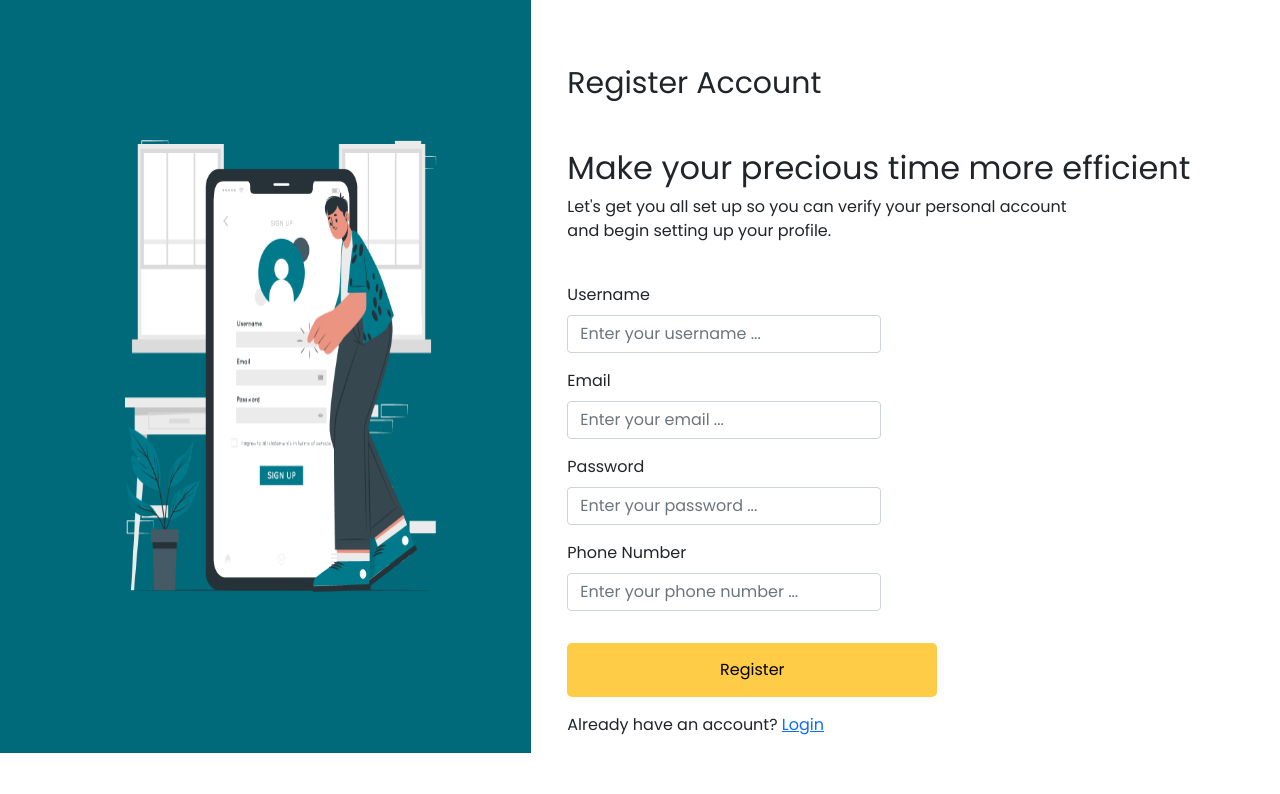
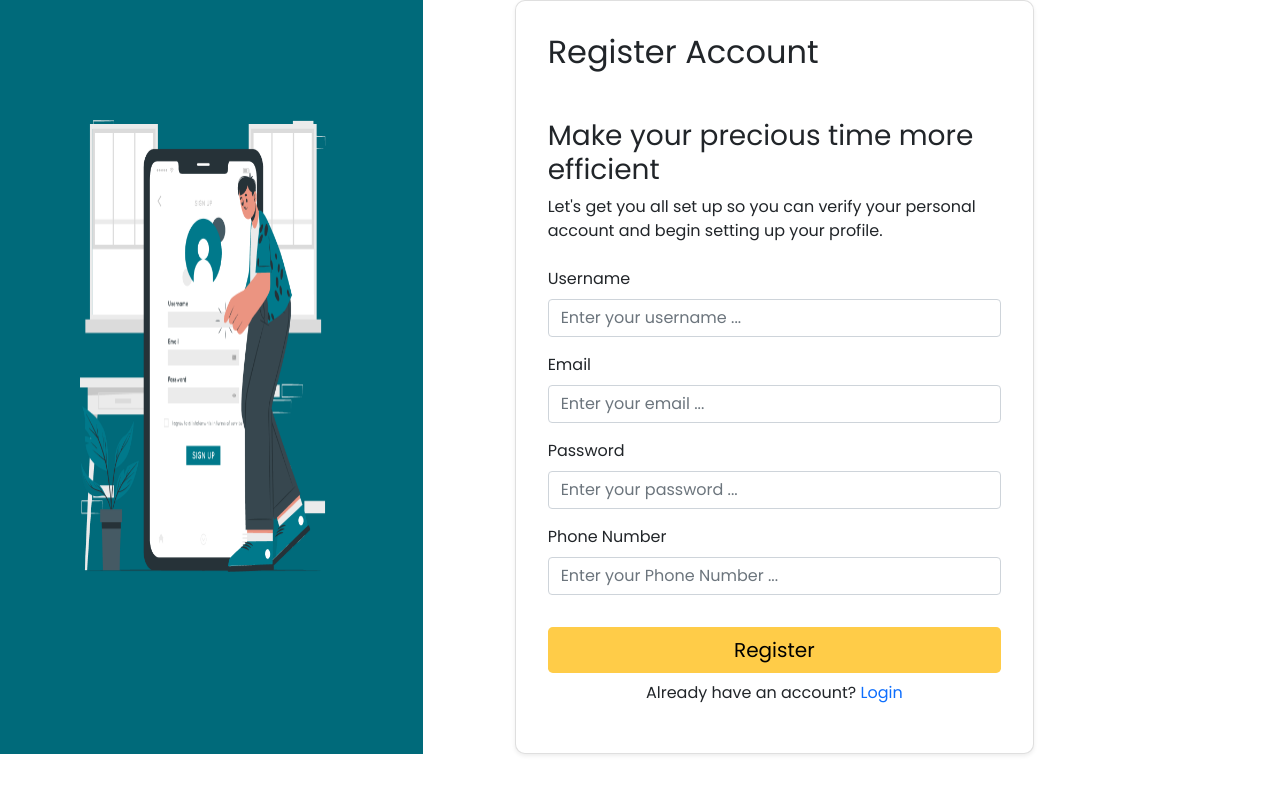
Before and after one commit to rg-km/final-project-engineering-14, a React (Create React App) app in the folder frontend/: page /login in a window 1280 px wide. Shown: the top 794 px of the page. Built offline with nearby package versions, Linux system fonts and the light colour scheme.

Commit message:
chore register page & add react icon

```diff
--- a/frontend/package.json
+++ b/frontend/package.json
@@ -13,6 +13,7 @@
     "node-sass": "^7.0.1",
     "react": "^18.1.0",
     "react-dom": "^18.1.0",
+    "react-icons": "^4.4.0",
     "react-scripts": "5.0.1",
     "web-vitals": "^2.1.4"
   },
--- a/frontend/src/Pages/Register/register.css
+++ b/frontend/src/Pages/Register/register.css
@@ -6,10 +6,10 @@
 }
 
 #register-pages {
-  overflow-x: hidden;
   max-width: -webkit-max-content;
   max-width: -moz-max-content;
   max-width: max-content;
+  margin: 0px 0px 0px 0px;
 }
 
 #register-pages .register-left {
@@ -24,39 +24,21 @@
   display: -webkit-box;
   display: -ms-flexbox;
   display: flex;
-  margin: 140px auto 0 125px;
+  margin: 120px auto 0 80px;
 }
 
 #register-pages .register-right {
   font-family: var(--main-font);
-  margin: 65px 0px 0px 100px;
+  margin: 0px 0px 0px 80px;
 }
 
-#register-pages .register-right .header-register {
-  font-size: 30px;
+#register-pages .register-right .border-radius-10 {
+  border-radius: 10px;
 }
 
-#register-pages .register-right .register-text .h2 {
-  font-size: 25px;
-}
-
-#register-pages .register-right .register-text .p {
-  font-size: 16px;
-}
-
-#register-pages .register-right .form-control {
-  width: 50%;
-}
-
-#register-pages .register-right button {
-  width: 370px;
-  height: 54px;
-  left: -1px;
-  top: 72px;
-  background: var(--button-color);
-  color: #000;
-  border-radius: 5px;
+#register-pages .btn-color-theme {
+  color: black !important;
+  background-color: #ffcc48;
   border: 0px;
-  font-family: var(--main-font);
 }
 /*# sourceMappingURL=register.css.map */
--- a/frontend/src/Pages/Register/register.jsx
+++ b/frontend/src/Pages/Register/register.jsx
@@ -1,28 +1,28 @@
 import React from "react";
 import "./register.css";
 import banner from "../../Assets/Images/Register-Images.png";
+import { BsFillEyeFill } from "react-icons/bs";
 
 export default function register() {
   return (
     <section id="register-pages">
       <div className="row">
-        <div className="register-left col-lg-5 ">
-          <img className="register-logo" src={banner} alt="banner" />
+        <div className="register-left col-md-4">
+          <img className="register-logo img-fluid" src={banner} alt="banner" />
         </div>
-        <div className="register-right col-lg-6 mx-4">
-          <form>
-            <h2 className="header-register mb-5">Register Account</h2>
-
-            <div className="register-text">
-              <h2>Make your precious time more efficient</h2>
+        <div className="register-right col-md-5">
+          <div className="card shadow-sm p-3 border-radius-10">
+            <div className="card-body">
+              <h2>Register Account</h2>
+              <div className="register-text mt-5">
+                <h3>Make your precious time more efficient</h3>
                 <p>
-                Let's get you all set up so you can verify your personal account
-                <br></br>and begin setting up your profile.
+                  Let's get you all set up so you can verify your personal
+                  account and begin setting up your profile.
                 </p>
-              <br></br>
-            </div>
-            <div className="mb-3">
-              <label htmlFor="name" className="form-label">
+                <form action="" className="mt-4">
+                  <div className="form-group">
+                    <label htmlFor="" className="form-label">
                       Username
                     </label>
                     <input
@@ -31,27 +31,23 @@ export default function register() {
                       id="name"
                       name="name"
                       placeholder="Enter your username ..."
-                // onChange={}
                     />
                   </div>
-
-            <div className="mb-3">
-              <label htmlFor="email" className="form-label">
+                  <div className="form-group mt-3">
+                    <label htmlFor="" className="form-label">
                       Email
                     </label>
-
                     <input
-                type="email"
+                      type="text"
                       className="form-control"
                       id="email"
                       name="email"
                       placeholder="Enter your email ..."
-                // onChange={}
                     />
                   </div>
-
-            <div className="mb-3">
-              <label htmlFor="password" className="form-label">
+                  <div className="form-group mt-3">
+                    {/* input-group*/}
+                    <label htmlFor="" className="form-label">
                       Password
                     </label>
                     <input
@@ -60,33 +56,46 @@ export default function register() {
                       id="password"
                       name="password"
                       placeholder="Enter your password ..."
-                // onChange={}
                     />
                   </div>
-
-            <div className="mb-3">
-              <label htmlFor="password" className="form-label">
+                  {/* <div className="input-group-opened">
+                      <span className="input-group-text">
+                        <i>
+                          <BsFillEyeFill />
+                        </i>
+                      </span>
+                    </div> */}
+                  <div className="form-group mt-3">
+                    {/* input-group*/}
+                    <label htmlFor="" className="form-label">
                       Phone Number
                     </label>
                     <input
                       type="text"
                       className="form-control"
-                id="number"
-                name="number"
-                placeholder="Enter your phone number ..."
-                // onChange={}
+                      id="PhoneNumber"
+                      name="PhoneNumber"
+                      placeholder="Enter your Phone Number ..."
                     />
                   </div>
-
-            <button type="submit" className="btn mt-3">
+                  <div className="d-grid gap-2 mt-3">
+                    <button
+                      type="submit"
+                      className="btn-color-theme btn-lg btn-block p-2 mt-3"
+                    >
                       Register
                     </button>
-            <div className="login mt-3">
-              <p>
-                Already have an account? <a href="/login">Login</a>
+                  </div>
+                  <p className="text-center mt-2">
+                    Already have an account?{" "}
+                    <a href="/login" className="text-decoration-none">
+                      Login
+                    </a>
                   </p>
+                </form>
               </div>
-          </form>
+            </div>
+          </div>
         </div>
       </div>
     </section>
--- a/frontend/src/Pages/Register/register.scss
+++ b/frontend/src/Pages/Register/register.scss
@@ -8,8 +8,8 @@
 }
 
 #register-pages {
-  overflow-x: hidden;
   max-width: max-content;
+  margin: 0px 0px 0px 0px;
 
   .register-left {
     background-color: #006a7a;
@@ -20,42 +20,24 @@
       width: 60%;
       height: 60%;
       display: flex;
-
-      margin: 140px auto 0 125px;
+      margin: 120px auto 0 80px;
     }
   }
 
   .register-right {
     font-family: var(--main-font);
-    margin: 65px 0px 0px 100px;
+    margin: 0px 0px 0px 80px;
 
-    .header-register {
-      font-size: 30px;
-    }
-
-    .register-text {
-      .h2 {
-        font-size: 25px;
-      }
-      .p {
-        font-size: 16px;
-      }
-    }
-
-    .form-control {
-      width: 50%;
-    }
-    button {
-      width: 370px;
-      height: 54px;
-      left: -1px;
-      top: 72px;
-
-      background: var(--button-color);
-      color: #000;
-      border-radius: 5px;
-      border: 0px;
-      font-family: var(--main-font);
+    .border-radius-10 {
+      border-radius: 10px;
+      // border-style: solid;
+      // border-width: thin;
     }
   }
+
+  .btn-color-theme {
+    color: black !important;
+    background-color: #ffcc48;
+    border: 0px;
+  }
 }
```
Also changed, not shown: 2 other files (tests, documents, lock files or other folders). Lines whose indentation alone changed are shown as unchanged.
